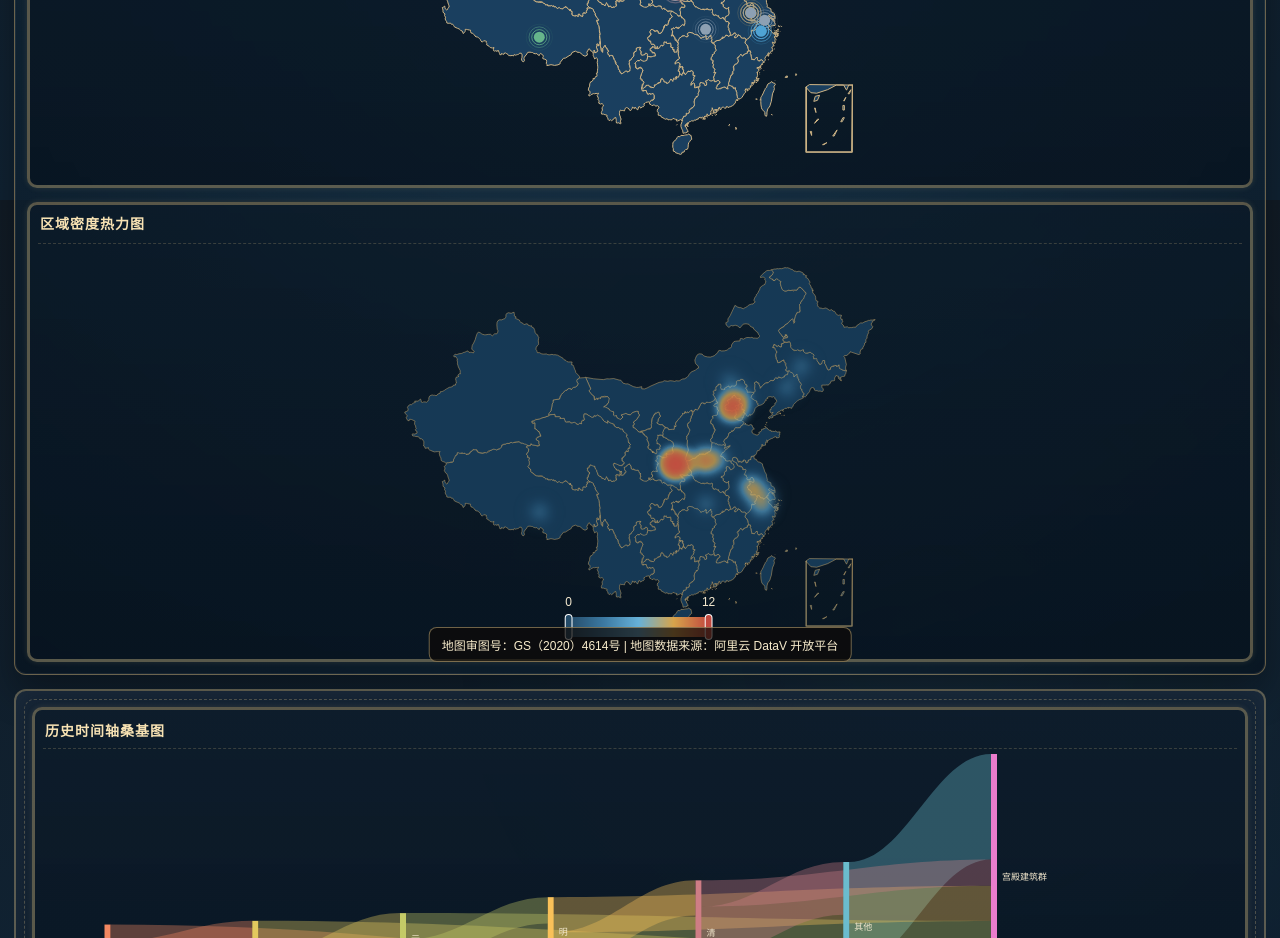
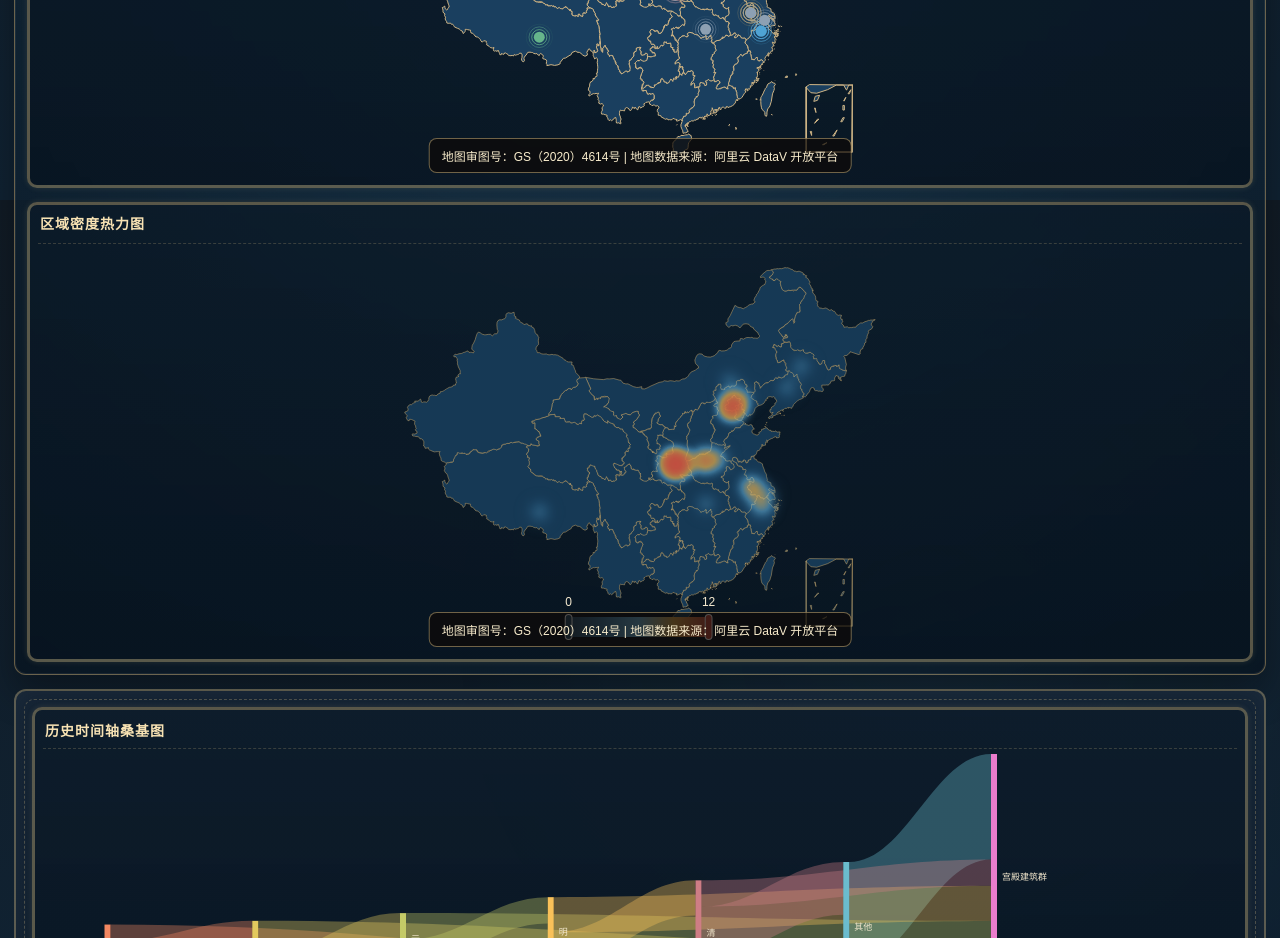
Before and after one commit to Coekyun-Dou/HuaXiaZhuJian, a website: page pages/palace.html in a window 1280 px wide. Shown: the part 1400-2338 px from the top of the page. Drawn offline with Linux system fonts and the light colour scheme; animation ran at ten frames a second.

Commit message:
补充地图审图号

```diff
--- a/pages/palace.html
+++ b/pages/palace.html
@@ -133,12 +133,13 @@
       <section class="chart-card">
         <h3>皇宫建筑地图散点图（按时代着色）</h3>
         <div id="palaceMapScatter"></div>
+        <div class="map-license">地图审图号：GS（2020）4614号 | 地图数据来源：阿里云 DataV 开放平台</div>
       </section>
       <section class="chart-card">
         <h3>区域密度热力图</h3>
         <div id="palaceHeatMap"></div>
+        <div class="map-license">地图审图号：GS（2020）4614号 | 地图数据来源：阿里云 DataV 开放平台</div>
       </section>
-      <div class="map-license">地图审图号：GS（2020）4614号 | 地图数据来源：阿里云 DataV 开放平台</div>
     </main>
 
     <aside class="side-panel chart-stack-right">
```
